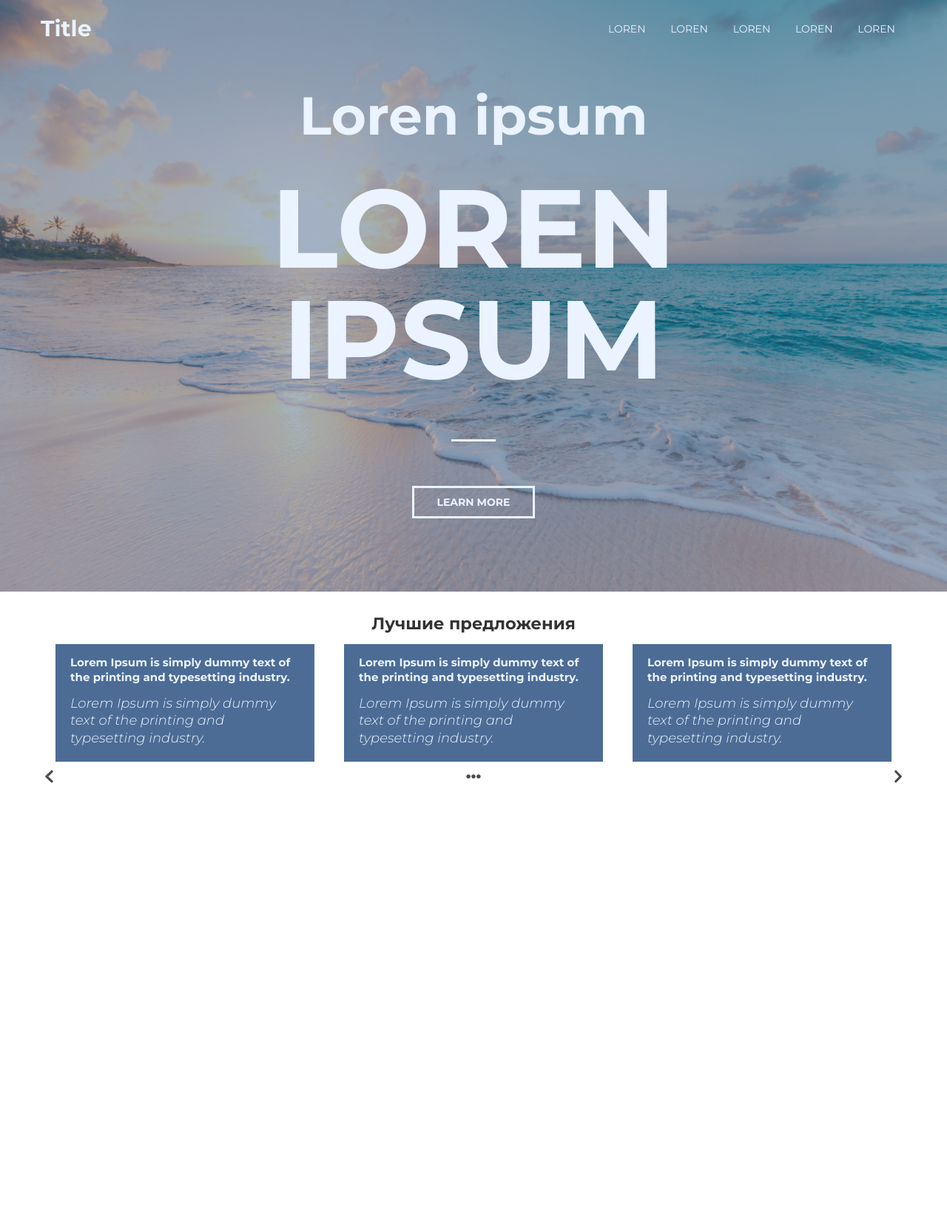
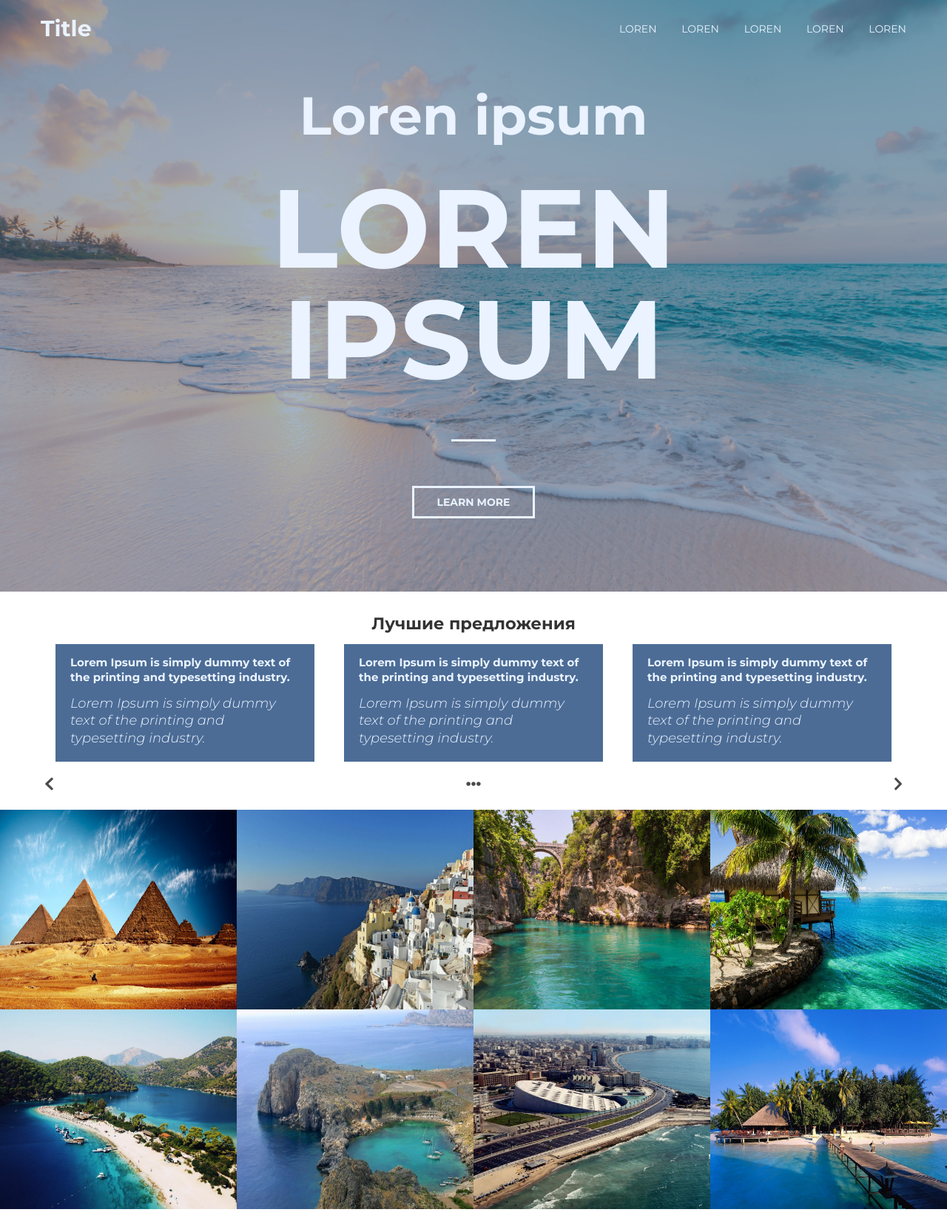
Before and after one commit to Loadngg/Website, a PHP site: page / in a window 1280 px wide. Shown: the whole page at 74% size. Before the commit the page ends 1059 px from the top, so only its background shows below. Run offline with PHP 8.4, Linux system fonts and the light colour scheme.

Commit message:
добавлены фотографии

```diff
--- a/assets/css/style.css
+++ b/assets/css/style.css
@@ -10,6 +10,7 @@ body {
 *,
 *:before,
 *:after {
+    padding: 0;
     box-sizing: border-box;
 }
 
@@ -66,6 +67,14 @@ h1, h2, h3, h4, h5, h6 {
     text-decoration: none;
 
     transition: color .1s linear;
+}
+
+.nav__link:first-child {
+    margin-left: 0;
+}
+
+.nav__link:last-child {
+    margin-right: 0;
 }
 
 .nav__link:after {
@@ -208,7 +217,39 @@ h1, h2, h3, h4, h5, h6 {
     display: flex;
     justify-content: space-between;
     position: relative;
-    margin: 10px 5px;
+    margin: 20px 5px;
     height: 20px;
     opacity: .7;
 }
+
+/* Photos */
+.place__photo {
+    width: 100%;
+    max-width: inherit;
+    height: 270px;
+}
+
+.photos__inner {
+    display: flex;
+    padding: 0;
+    margin: 0;
+    position: absolute;
+    left: 0;
+    height: 540px;
+}
+
+.photos__block {
+    width: 25%;
+    height: inherit;
+}
+
+.place__photo:nth-child(even) {
+    position: relative;
+    top: -7px;
+}
+
+.photos {
+    display: inline-block;
+    width: 100%;
+    height: 540px;
+}
--- a/index.html
+++ b/index.html
@@ -74,14 +74,30 @@
     <div class="photos">
         <div class="container">
             <div class="photos__inner">
-                <img src="" alt="" class="place__photo">
-                <img src="" alt="" class="place__photo">
-                <img src="" alt="" class="place__photo">
-                <img src="" alt="" class="place__photo">
-                <img src="" alt="" class="place__photo">
-                <img src="" alt="" class="place__photo">
-                <img src="" alt="" class="place__photo">
-                <img src="" alt="" class="place__photo">
+                <div class="photos__block">
+                    <img src="assets/img/photos/eg1.jpg" alt="" class="place__photo">
+                    <img src="assets/img/photos/eg2.jfif" alt="" class="place__photo">
+                </div>
+                <div class="photos__block">
+                    <img src="assets/img/photos/gr1.jpg" alt="" class="place__photo">
+                    <img src="assets/img/photos/gr2.jpg" alt="" class="place__photo">
+                </div>
+                <div class="photos__block">
+                    <img src="assets/img/photos/tur1.jpg" alt="" class="place__photo">
+                    <img src="assets/img/photos/tur2.jfif" alt="" class="place__photo">
+                </div>
+                <div class="photos__block">
+                    <img src="assets/img/photos/mal1.jpg" alt="" class="place__photo">
+                    <img src="assets/img/photos/mal2.jpg" alt="" class="place__photo">
+                </div>
+            </div>
+        </div>
+    </div>
+
+    <div class="places">
+        <div class="container">
+            <div class="places__inner">
+
             </div>
         </div>
     </div>
```
Also changed, not shown: assets/img/photos/eg1.jpg (added), assets/img/photos/eg2.jfif (added), assets/img/photos/gr1.jpg (added), assets/img/photos/gr2.jpg (added), assets/img/photos/mal1.jpg (added), assets/img/photos/mal2.jpg (added), assets/img/photos/tur1.jpg (added), assets/img/photos/tur2.jfif (added).
